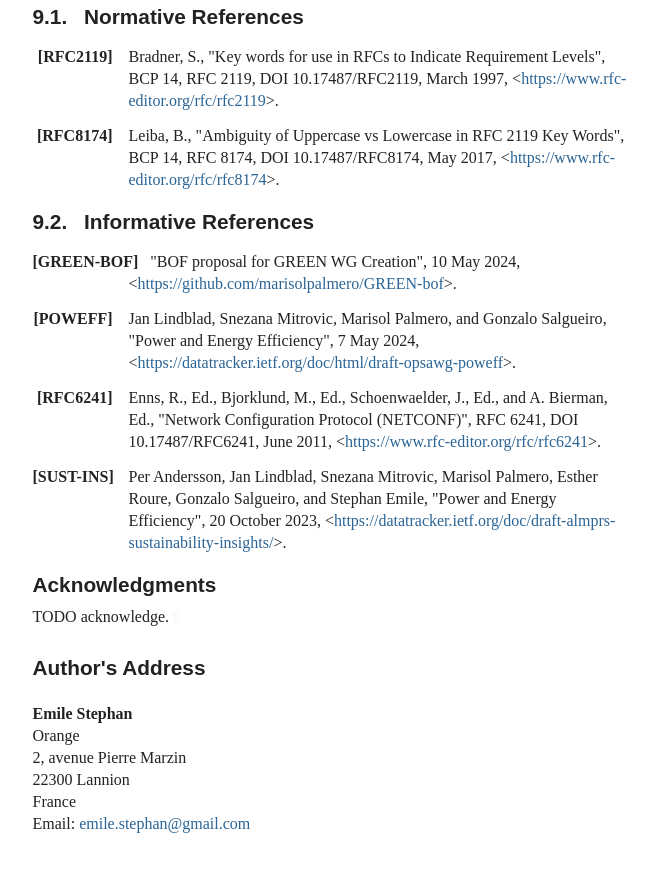
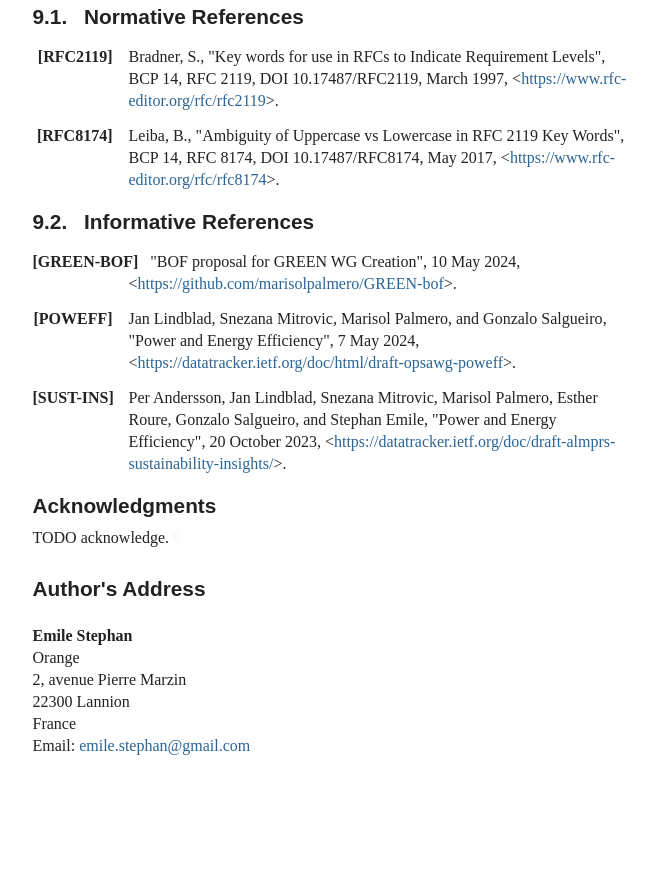
Before and after one commit to emile22/sustainability, a plain HTML site: page draft-stephan-legacy-path-eco-design.html in a window 1280 px wide. Shown: the part 2850-3722 px from the top of the page, without its empty margins (92-749 px from the left). After the commit the page ends 3698 px from the top, so only its background shows below. Drawn offline with Linux system fonts and the light colour scheme; a web font is replaced by a local one.

Commit message:
Script updating gh-pages from fefafb5. [ci skip]

```diff
--- a/draft-stephan-legacy-path-eco-design.html
+++ b/draft-stephan-legacy-path-eco-design.html
@@ -1302,10 +1302,6 @@ appear in all capitals, as shown here.<a href="#section-2-1" class="pilcrow">¶<
         <dd>
 <span class="refAuthor">Jan Lindblad</span>, <span class="refAuthor">Snezana Mitrovic</span>, <span class="refAuthor">Marisol Palmero</span>, and <span class="refAuthor">Gonzalo Salgueiro</span>, <span class="refTitle">"Power and Energy Efficiency"</span>, <time datetime="2024-05-07" class="refDate">7 May 2024</time>, <span>&lt;<a href="https://datatracker.ietf.org/doc/html/draft-opsawg-poweff">https://datatracker.ietf.org/doc/html/draft-opsawg-poweff</a>&gt;</span>. </dd>
 <dd class="break"></dd>
-<dt id="RFC6241">[RFC6241]</dt>
-        <dd>
-<span class="refAuthor">Enns, R., Ed.</span>, <span class="refAuthor">Bjorklund, M., Ed.</span>, <span class="refAuthor">Schoenwaelder, J., Ed.</span>, and <span class="refAuthor">A. Bierman, Ed.</span>, <span class="refTitle">"Network Configuration Protocol (NETCONF)"</span>, <span class="seriesInfo">RFC 6241</span>, <span class="seriesInfo">DOI 10.17487/RFC6241</span>, <time datetime="2011-06" class="refDate">June 2011</time>, <span>&lt;<a href="https://www.rfc-editor.org/rfc/rfc6241">https://www.rfc-editor.org/rfc/rfc6241</a>&gt;</span>. </dd>
-<dd class="break"></dd>
 <dt id="SUST-INS">[SUST-INS]</dt>
       <dd>
 <span class="refAuthor">Per Andersson</span>, <span class="refAuthor">Jan Lindblad</span>, <span class="refAuthor">Snezana Mitrovic</span>, <span class="refAuthor">Marisol Palmero</span>, <span class="refAuthor">Esther Roure</span>, <span class="refAuthor">Gonzalo Salgueiro</span>, and <span class="refAuthor">Stephan Emile</span>, <span class="refTitle">"Power and Energy Efficiency"</span>, <time datetime="2023-10-20" class="refDate">20 October 2023</time>, <span>&lt;<a href="https://datatracker.ietf.org/doc/draft-almprs-sustainability-insights/">https://datatracker.ietf.org/doc/draft-almprs-sustainability-insights/</a>&gt;</span>. </dd>
```
Also changed, not shown: draft-stephan-legacy-path-eco-design.txt.
